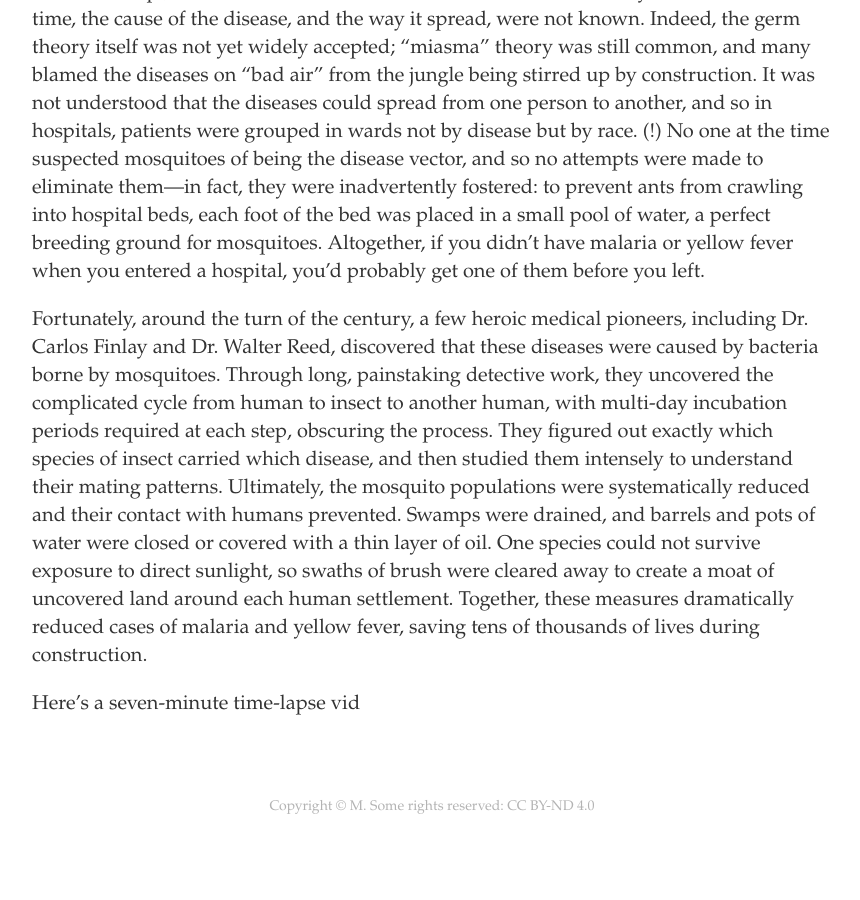
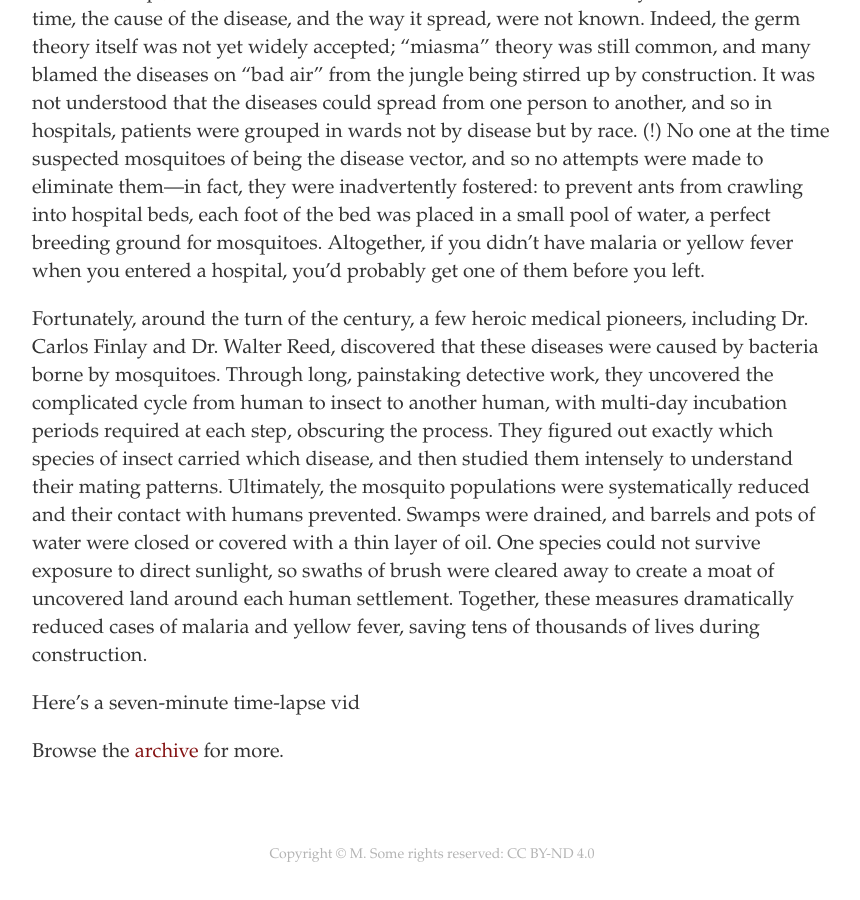
Before and after one commit to derykmakgill/nsi, a Jekyll site: the page built from index.html, in a window 1280 px wide and 900 px high, scrolled down 825 px. Shown: the whole window, without its empty margins (208-1068 px from the left). Built offline with Jekyll 4.4.1, drawn with Linux system fonts in a browser that asks for light colours; the list of posts is cut into pages by our own code; before the commit the page ends 1677 px from its top, so only the background shows below that.

Commit message:
Update index.html

```diff
--- a/index.html
+++ b/index.html
@@ -18,3 +18,7 @@ layout: default
   </article>
   {% endfor %}
 </div>
+
+<p>
+        Browse the <a href="/archive">archive</a> for more.
+      </p>
```
